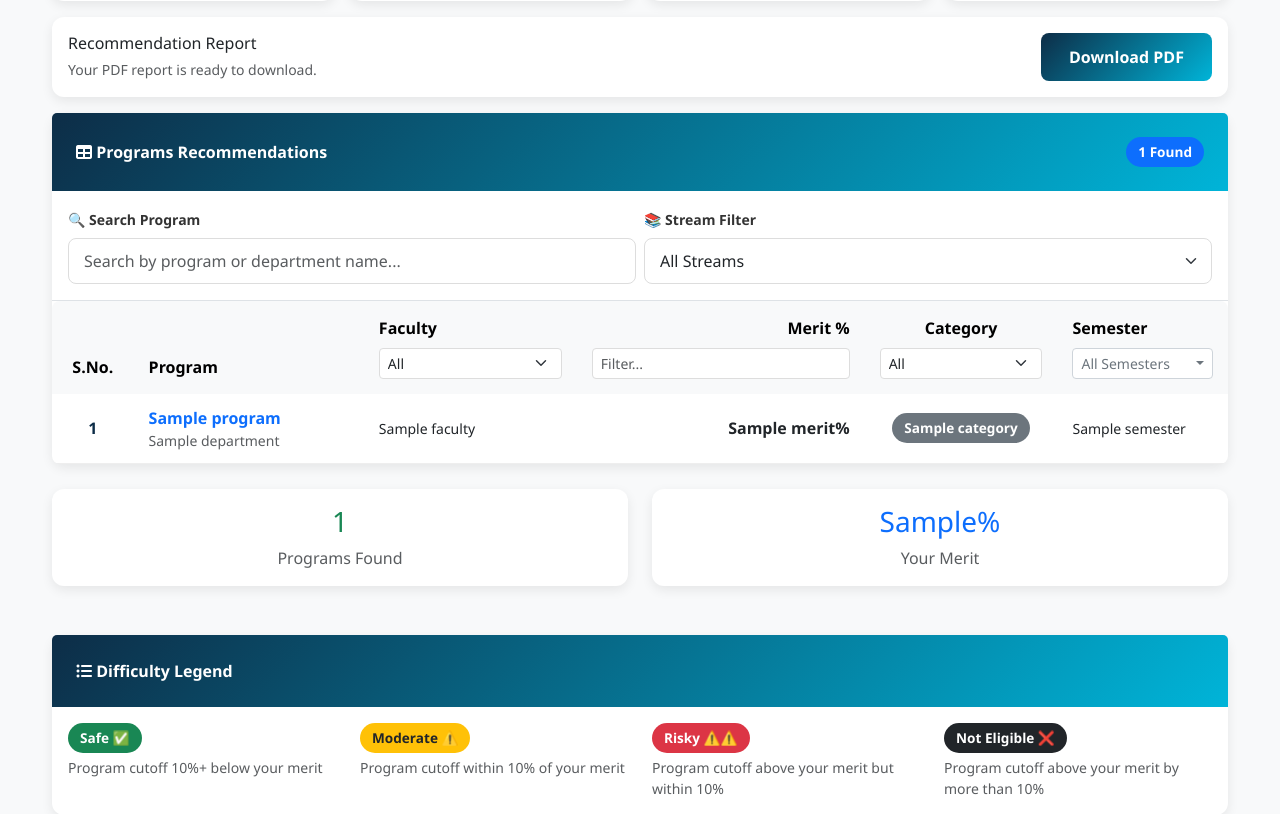
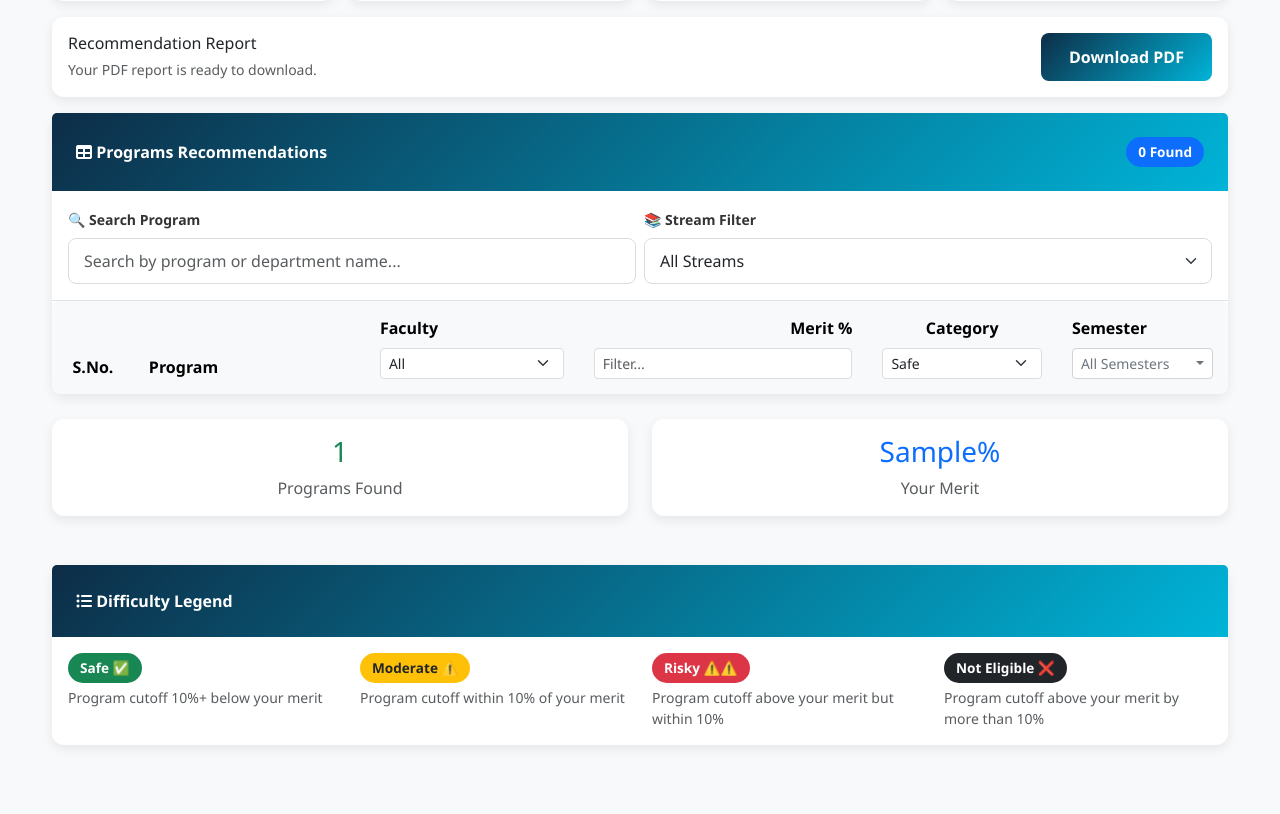
Before and after one commit to shakeebparacha/PU-department-Recomend, a Django app: template templates/merit/program_finder.html in a window 1280 px wide. Shown: the part 761-1575 px from the top of the page. Run offline with Django 4.2, Linux system fonts and the light colour scheme; the template is opened without the code that fills it: most values are stand-ins (such as "Sample title", 1, 10 or a date in 2020).

Commit message:
default safe in Category

```diff
--- a/templates/merit/program_finder.html
+++ b/templates/merit/program_finder.html
@@ -184,7 +184,7 @@
                                     <div class="input-group input-group-sm mt-2">
                                         <select class="form-select form-select-sm column-filter" data-column="4">
                                             <option value="">All</option>
-                                            <option value="Safe">Safe</option>
+                                            <option value="Safe" selected>Safe</option>
                                             <option value="Moderate">Moderate</option>
                                             <option value="Risky">Risky</option>
                                             <option value="Not Eligible">Not Eligible</option>
@@ -384,6 +384,7 @@ document.addEventListener('DOMContentLoaded', function() {
 
         // Initialize state on load
         updateSemesterDropdownState();
+        filterTable();
 
         // Handle "Select All" checkbox change
         if (selectAllSemesters) {
```
